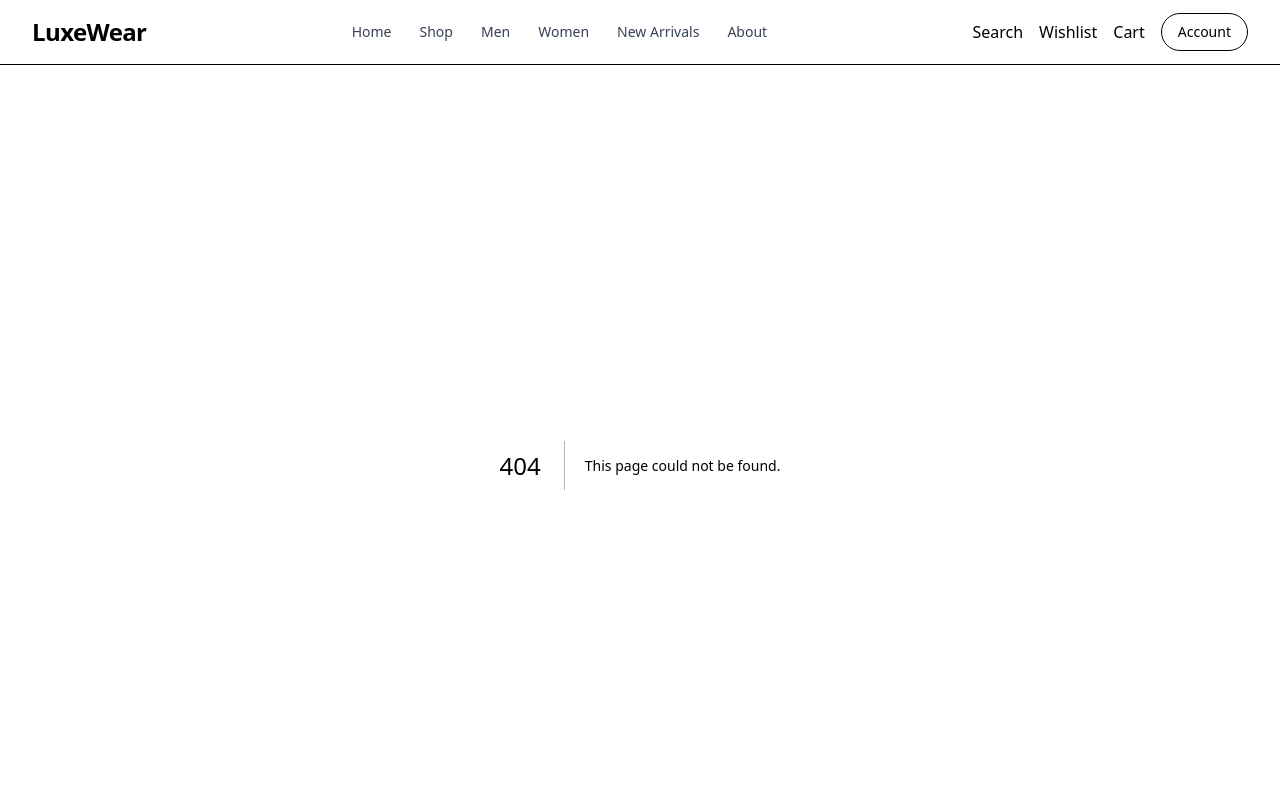
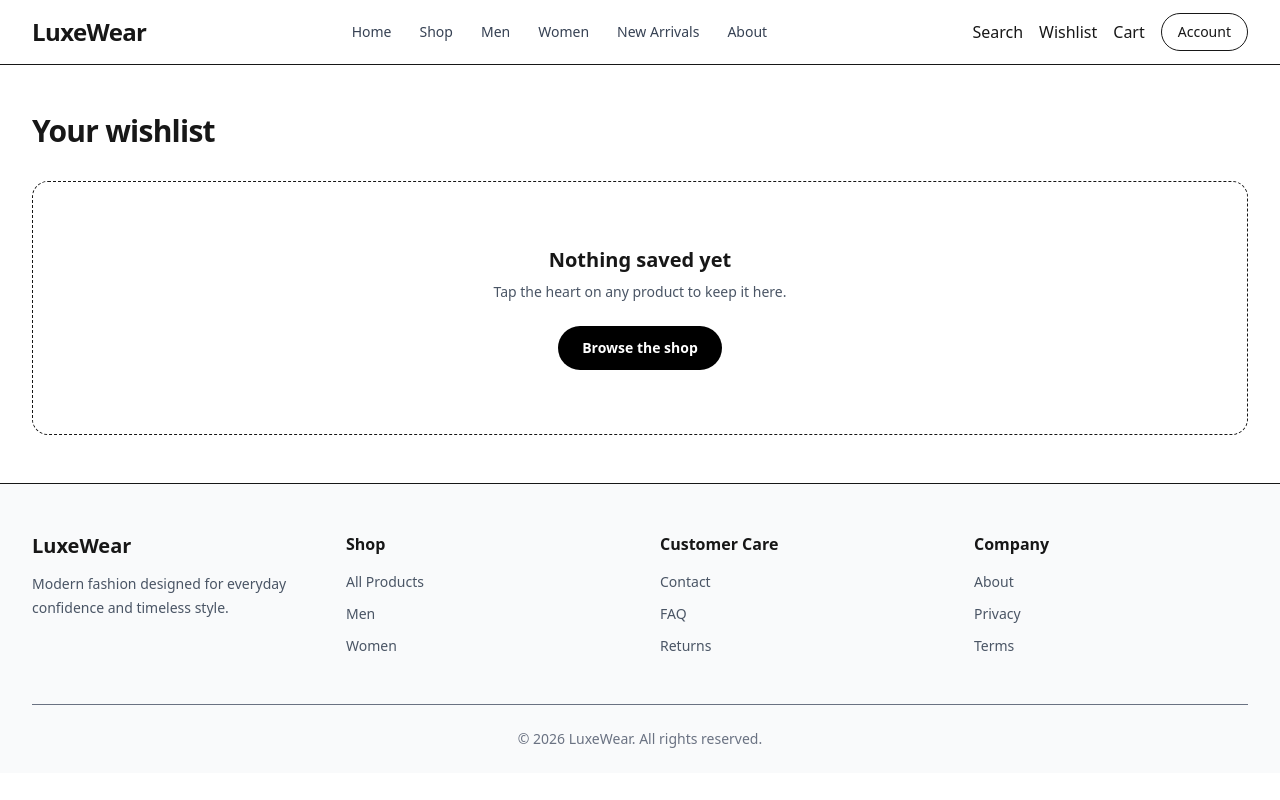
Before and after one commit to HetalRupareliya91/luxewear-fashion-ecommerce, a Next.js app in the folder frontend/: page /wishlist in a window 1280 px wide. Before the commit this address had no page. Shown: the top 800 px of the page. Built offline with nearby package versions, Linux system fonts and the light colour scheme.

Commit message:
feat(frontend): add the wishlist page

```diff
--- /dev/null
+++ b/frontend/src/app/wishlist/page.tsx
@@ -0,0 +1,24 @@
+"use client";
+
+import { Container } from "@/components/common/Container";
+import { EmptyState } from "@/components/common/EmptyState";
+import { ProductGrid } from "@/components/product/ProductGrid";
+import { products } from "@/data/products";
+import { useWishlist } from "@/store/WishlistContext";
+
+export default function WishlistPage() {
+  const { ids, clear } = useWishlist();
+  const saved = products.filter((p) => ids.includes(p.id));
+
+  return (
+    <Container className="py-12">
+      <div className="flex items-end justify-between">
+        <h1 className="text-3xl font-bold tracking-tight">Your wishlist</h1>
+        {saved.length > 0 ? <button type="button" onClick={clear} className="text-sm underline">Clear all</button> : null}
+      </div>
+      <div className="mt-8">
+        {saved.length === 0 ? <EmptyState title="Nothing saved yet" message="Tap the heart on any product to keep it here." actionLabel="Browse the shop" actionHref="/shop" /> : <ProductGrid items={saved} />}
+      </div>
+    </Container>
+  );
+}
```
